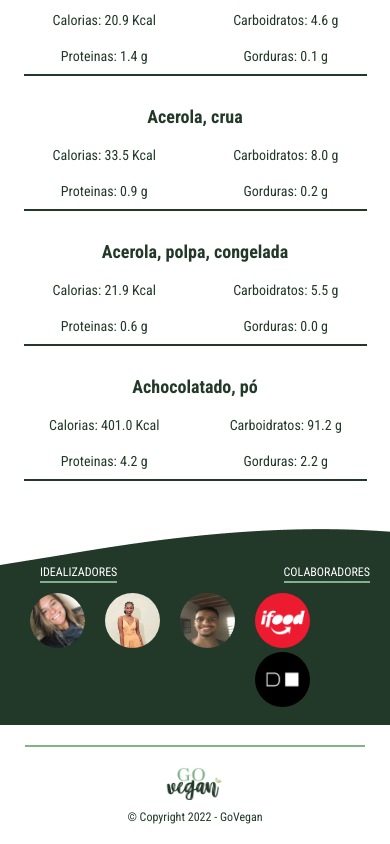
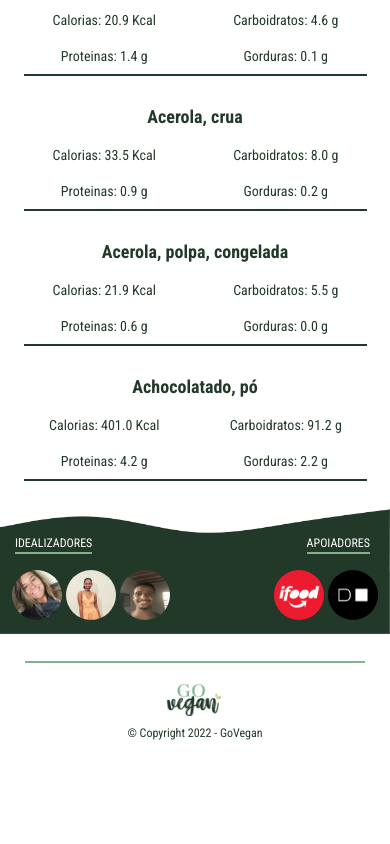
Before and after one commit to julianasinnott/goVegan, a React (Vite) app: page /nutricao in a window 390 px wide. Shown: the part 3220-4064 px from the top of the page. After the commit the page ends 3980 px from the top, so only its background shows below. Built offline with nearby package versions, Linux system fonts and the light colour scheme.

Commit message:
feat: update footer responsive design

```diff
--- a/src/components/Footer/index.css
+++ b/src/components/Footer/index.css
@@ -3,7 +3,7 @@
 }
 
 .footer__idealizers-section {
-  background: url(/assets/background-footer.png);
+  background: url(/assets/background-footer.png) no-repeat center/100% 100%;
   padding: 20px 50px;
   display: flex;
   min-height: 140px;
@@ -15,7 +15,7 @@
   margin-top: 50px;
   display: flex;
   justify-content: space-between;
-  padding: 0px cd 20px;
+  margin-right: 20px;
 }
 
 .footer__idealizers-title {
--- a/src/components/Footer/index.jsx
+++ b/src/components/Footer/index.jsx
@@ -24,7 +24,7 @@ export function Footer({
           <>
             <div className="footer__top">
               <p className="footer__idealizers-title">IDEALIZADORES</p>
-              <p className="footer__idealizers-title">COLABORADORES</p>
+              <p className="footer__idealizers-title">APOIADORES</p>
               <div className='footer__contact'>
                 <button className="contact-btn purple-btn" onClick={() => handleModal()} >
                   FALE CONOSCO
--- a/src/components/Footer/responsive.css
+++ b/src/components/Footer/responsive.css
@@ -3,6 +3,10 @@
     bottom: 20px;
     right: 50px;
   }
+  .footer__idealizers-section {
+    padding-top: 0;
+  }
+
 }
 
 @media only screen and (max-width:800px) {
@@ -11,8 +15,8 @@
     right: 30px;
   }
   .footer__idealizers-section {
-    padding: 14px 40px;
-    gap: 10px;
+    padding: 14px 40px ;
+    padding-top: 0;
   }
   .footer__idealizers-title {
     font-size: 14px;
@@ -22,9 +26,10 @@
   }
 }
 
-@media only screen and (max-width:600px) {
+@media only screen and (max-width:650px) {
   .footer__idealizers-section {
     padding: 14px 20px;
+    padding-top: 0;
   }
   .idealizers-img {
     width: 60px;
@@ -33,9 +38,27 @@
   .footer__logo-img {
     width: 60px;
   }
+  .footer__top {
+    margin-top: 35px;
+  }
 }
 
-@media only screen and (max-width:400px) {
+@media only screen and (max-width:500px) {
+  .footer__idealizers-section {
+    padding: 0 10px 10px;
+  }
+  .idealizers-img {
+    margin: 0 5px;
+  }
+  .footer__idealizers-title {
+    margin-left: 5px;
+  }
+  .footer__top {
+    margin-right: 10px;
+  }
+}
+
+@media only screen and (max-width:460px) {
   .footer__idealizers-title {
     font-size: 12px;
   }
@@ -48,8 +71,27 @@
   }
 }
 
+@media only screen and (max-width:400px) {
+  .footer__idealizers-section {
+    gap: 16px;
+    background: url(/assets/background-footer.png) no-repeat center/100% 90%;
+  }
+  .footer__top {
+    /* margin-top: 30px; */
+  }
+  .idealizers-img {
+    width: 50px;
+    height: 50px;
+  }
+  .idealizers-img {
+    margin: 0 2px;
+  }
+
+}
+
 @media only screen and (max-width:330px) {
   .footer__contact {
     right: 10px;
   }
+
 }
```
